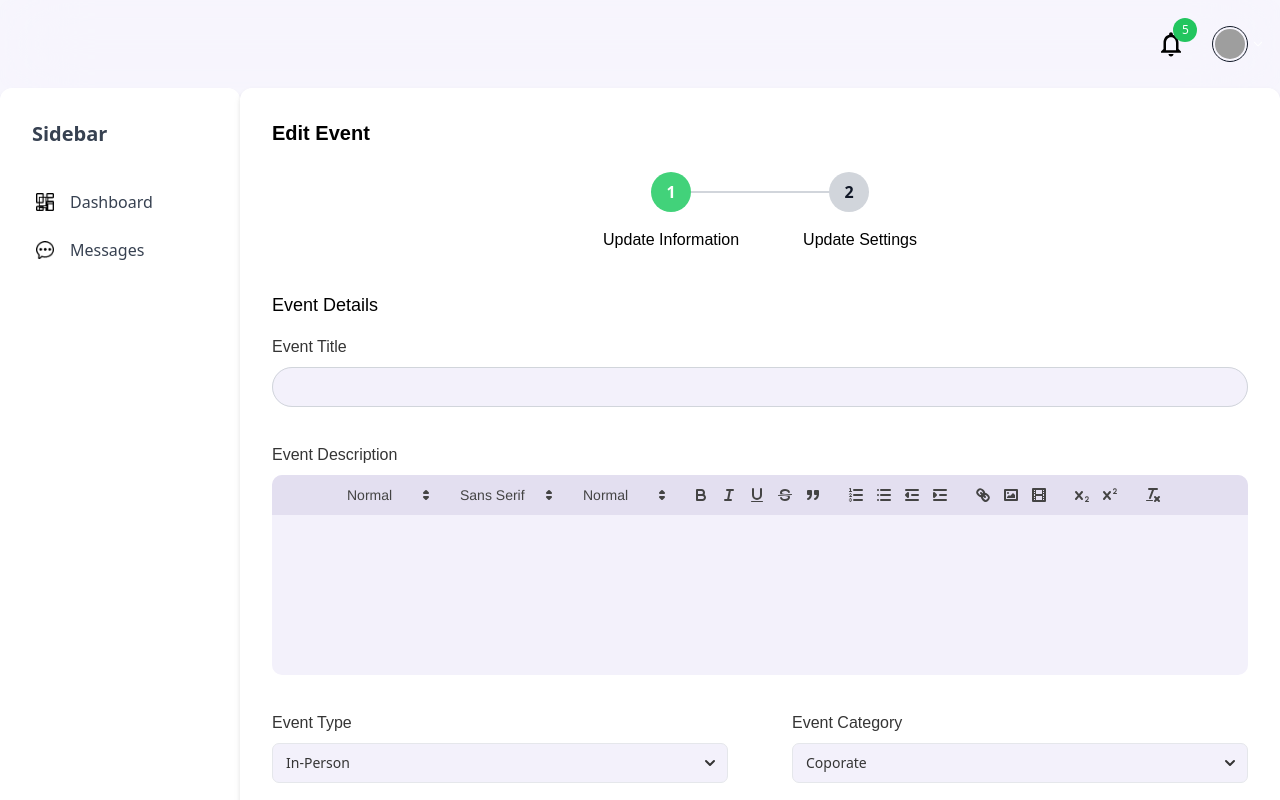
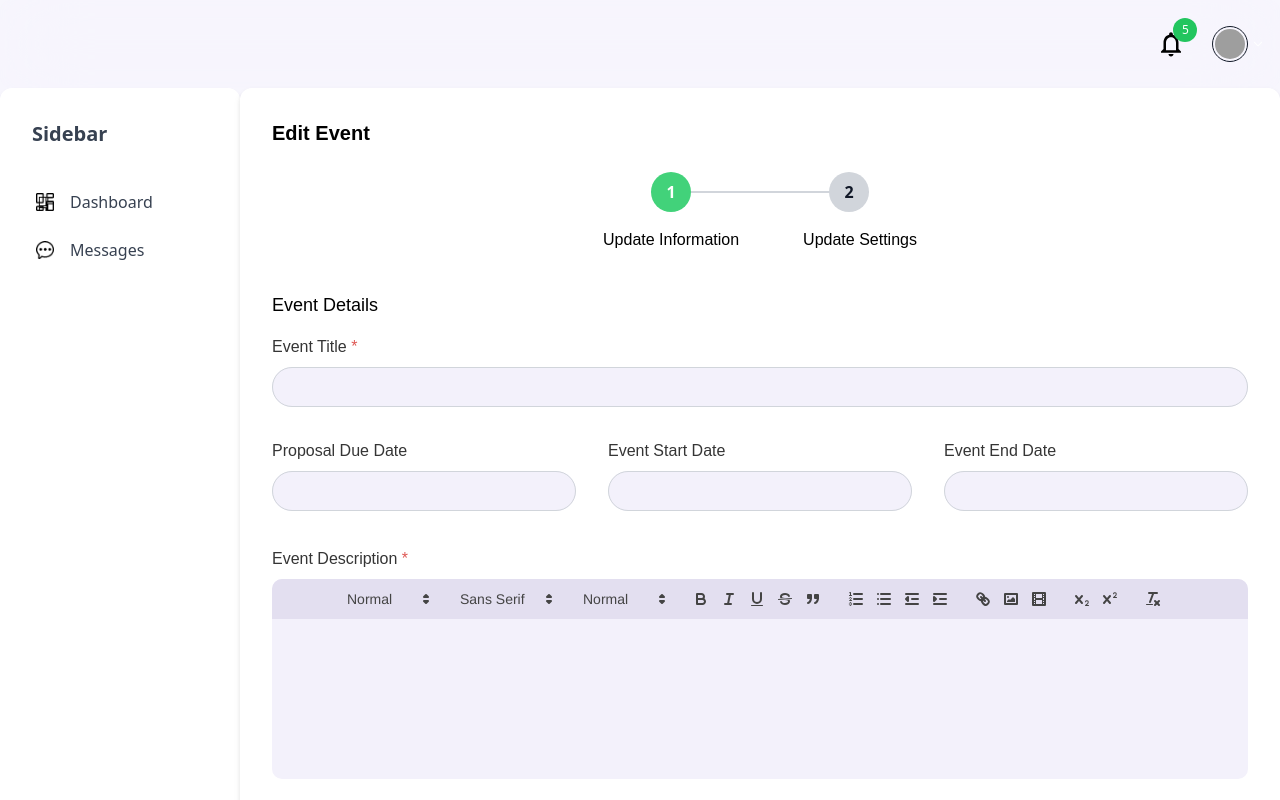
Before and after one commit to prathibha97/AV-BIDS, a React (Create React App) app in the folder client/: page /events/edit/1 in a window 1280 px wide. Built offline with nearby package versions, Linux system fonts and the light colour scheme; sample sign-in values are in the browser's storage; grey boxes are pictures that could not be loaded.

Commit message:
13_edit_event updated

```diff
--- a/client/src/pages/events/edit/components/step-one.tsx
+++ b/client/src/pages/events/edit/components/step-one.tsx
@@ -124,8 +124,10 @@ const StepOne: FC<StepOneProps> = ({
       <form>
         <div className="grid grid-cols-2 gap-x-16 gap-y-4 font-medium text-[16px] text-[#353535]">
           <div className="col-span-2">
-            <p className="mb-2">Event Title </p>
-            <div className="mb-5 bg-input_background rounded-full">
+            <p className="mb-2 font-medium">
+              Event Title <span className="text-[#DE5753]">*</span>
+            </p>
+            <div className="mb-8 bg-input_background rounded-full">
               <Input
                 placeholder="Ex: 2023 Meeting Expo San Deigo"
                 crossOrigin=""
@@ -141,9 +143,58 @@ const StepOne: FC<StepOneProps> = ({
                 value={formData.title}
               />
             </div>
+
+            <div className="">
+              <div className="grid grid-cols-3 gap-8">
+                <div>
+                  <p className="mb-2 font-medium">Proposal Due Date</p>
+                  <div className="mb-5 bg-input_background rounded-full">
+                    <Input
+                      placeholder="Enter Date"
+                      crossOrigin=""
+                      className="rounded-full !border !border-gray-300 text-gray-900 ring-transparent placeholder:text-gray-500 focus:!border-gray-900 focus:!border-t-gray-900 focus:ring-gray-900/10 rounded-full"
+                      labelProps={{
+                        className: "hidden",
+                      }}
+                      containerProps={{ className: "min-w-[100px]" }}
+                    />
+                  </div>
+                </div>
+                <div>
+                  <p className="mb-2 font-medium">Event Start Date</p>
+                  <div className="mb-5 bg-input_background rounded-full">
+                    <Input
+                      placeholder="Enter Date"
+                      crossOrigin=""
+                      className="rounded-full !border !border-gray-300 text-gray-900 ring-transparent placeholder:text-gray-500 focus:!border-gray-900 focus:!border-t-gray-900 focus:ring-gray-900/10 rounded-full"
+                      labelProps={{
+                        className: "hidden",
+                      }}
+                      containerProps={{ className: "min-w-[100px]" }}
+                    />
+                  </div>
+                </div>
+                <div>
+                  <p className="mb-2 font-medium">Event End Date</p>
+                  <div className="mb-5 bg-input_background rounded-full">
+                    <Input
+                      placeholder="Enter Date"
+                      crossOrigin=""
+                      className="rounded-full !border !border-gray-300 text-gray-900 ring-transparent placeholder:text-gray-500 focus:!border-gray-900 focus:!border-t-gray-900 focus:ring-gray-900/10 rounded-full"
+                      labelProps={{
+                        className: "hidden",
+                      }}
+                      containerProps={{ className: "min-w-[100px]" }}
+                    />
+                  </div>
+                </div>
+              </div>
+            </div>
           </div>
           <div className="col-span-2">
-            <p className="mb-2">Event Description </p>
+            <p className="mb-2 font-medium">
+              Event Description <span className="text-[#DE5753]">*</span>
+            </p>
             <div className="mb-5">
               {/* @ts-ignore */}
               <RichTextEditor
@@ -154,7 +205,9 @@ const StepOne: FC<StepOneProps> = ({
             </div>
           </div>
           <div className="">
-            <p className="mb-2">Event Type </p>
+            <p className="mb-2 font-medium">
+              Event Type<span className="text-[#DE5753]">*</span>{" "}
+            </p>
             <div className="mb-5">
               <Select
                 label="In-Person"
@@ -174,7 +227,9 @@ const StepOne: FC<StepOneProps> = ({
             </div>
           </div>
           <div className="">
-            <p className="mb-2">Event Category </p>
+            <p className="mb-2 font-medium">
+              Event Category<span className="text-[#DE5753]">*</span>{" "}
+            </p>
             <div className="mb-5">
               <Select
                 label="Coporate"
@@ -194,7 +249,7 @@ const StepOne: FC<StepOneProps> = ({
             </div>
           </div>
           <div className="">
-            <p className="mb-2">Event Sub Category</p>
+            <p className="mb-2 font-medium">Event Sub Category</p>
             <div className=" mb-5">
               <Select
                 label="General Meeting"
@@ -214,7 +269,7 @@ const StepOne: FC<StepOneProps> = ({
             </div>
           </div>
           <div className="">
-            <p className="mb-2">Event Budget</p>
+            <p className="mb-2 font-medium">Event Budget</p>
             <div className=" mb-8">
               <Select
                 label="$70,000 - $150,000"
@@ -233,12 +288,31 @@ const StepOne: FC<StepOneProps> = ({
               </Select>
             </div>
           </div>
+
+          <div className="">
+            <p className="mb-2 font-medium">Audience Size</p>
+            <div className=" mb-8">
+              <Select
+                label="750 - 1,500"
+                className="!bg-input_background"
+                name="eventBudget"
+                onChange={(e: any) => {
+                  handleSelect("eventBudget", e);
+                }}
+                value={formData.eventBudget}
+              >
+                <Option>option 1</Option>
+                <Option>option 2</Option>
+                <Option>option 3</Option>
+              </Select>
+            </div>
+          </div>
         </div>
 
         <p className="font-medium text-[18px] mb-4">Address & Location</p>
         <div className="grid grid-cols-2 gap-x-16 gap-y-4 mb-4 font-medium text-[16px] text-[#353535]">
           <div className="">
-            <p className="mb-2">Venue Name</p>
+            <p className="mb-2 font-medium">Venue Name</p>
             <div className="mb-5 bg-input_background rounded-full">
               <Input
                 className="rounded-full !border !border-gray-300 text-gray-900 ring-transparent placeholder:text-gray-500 focus:!border-gray-900 focus:!border-t-gray-900 focus:ring-gray-900/10 rounded-full"
@@ -258,7 +332,7 @@ const StepOne: FC<StepOneProps> = ({
           </div>
 
           <div className="...">
-            <p className="mb-2">Address</p>
+            <p className="mb-2 font-medium">Address</p>
             <div className="mb-5 bg-input_background rounded-full">
               <Input
                 className="rounded-full !border !border-gray-300 text-gray-900 ring-transparent placeholder:text-gray-500 focus:!border-gray-900 focus:!border-t-gray-900 focus:ring-gray-900/10 rounded-full"
@@ -280,7 +354,9 @@ const StepOne: FC<StepOneProps> = ({
 
         <div className="grid grid-cols-3 gap-x-16 gap-y-4 font-medium text-[16px] text-[#353535]">
           <div className="...">
-            <p className="mb-2">City </p>
+            <p className="mb-2 font-medium">
+              City<span className="text-[#DE5753]">*</span>
+            </p>
             <div className="mb-5 bg-input_background rounded-full">
               <Input
                 className="rounded-full !border !border-gray-300 text-gray-900 ring-transparent placeholder:text-gray-500 focus:!border-gray-900 focus:!border-t-gray-900 focus:ring-gray-900/10 rounded-full"
@@ -300,7 +376,7 @@ const StepOne: FC<StepOneProps> = ({
           </div>
 
           <div className="...">
-            <p className="mb-2">State</p>
+            <p className="mb-2 font-medium">State</p>
             <div className="mb-5">
               <Select
                 label="Select State"
@@ -321,7 +397,7 @@ const StepOne: FC<StepOneProps> = ({
           </div>
 
           <div className="...">
-            <p className="mb-2">Zip</p>
+            <p className="mb-2 font-medium">Zip</p>
             <div className="mb-8 bg-input_background rounded-full">
               <Input
                 className="rounded-full !border !border-gray-300 text-gray-900 ring-transparent placeholder:text-gray-500 focus:!border-gray-900 focus:!border-t-gray-900 focus:ring-gray-900/10 rounded-full"
```
